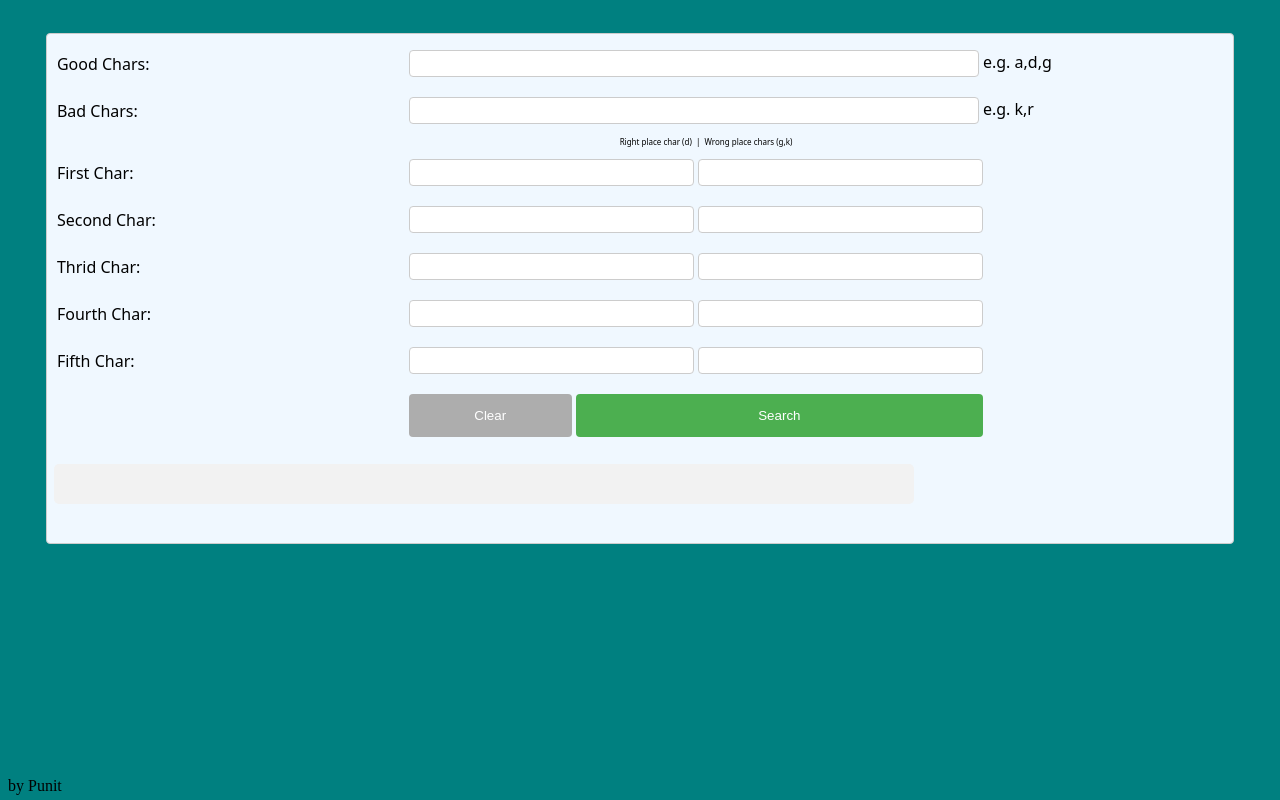
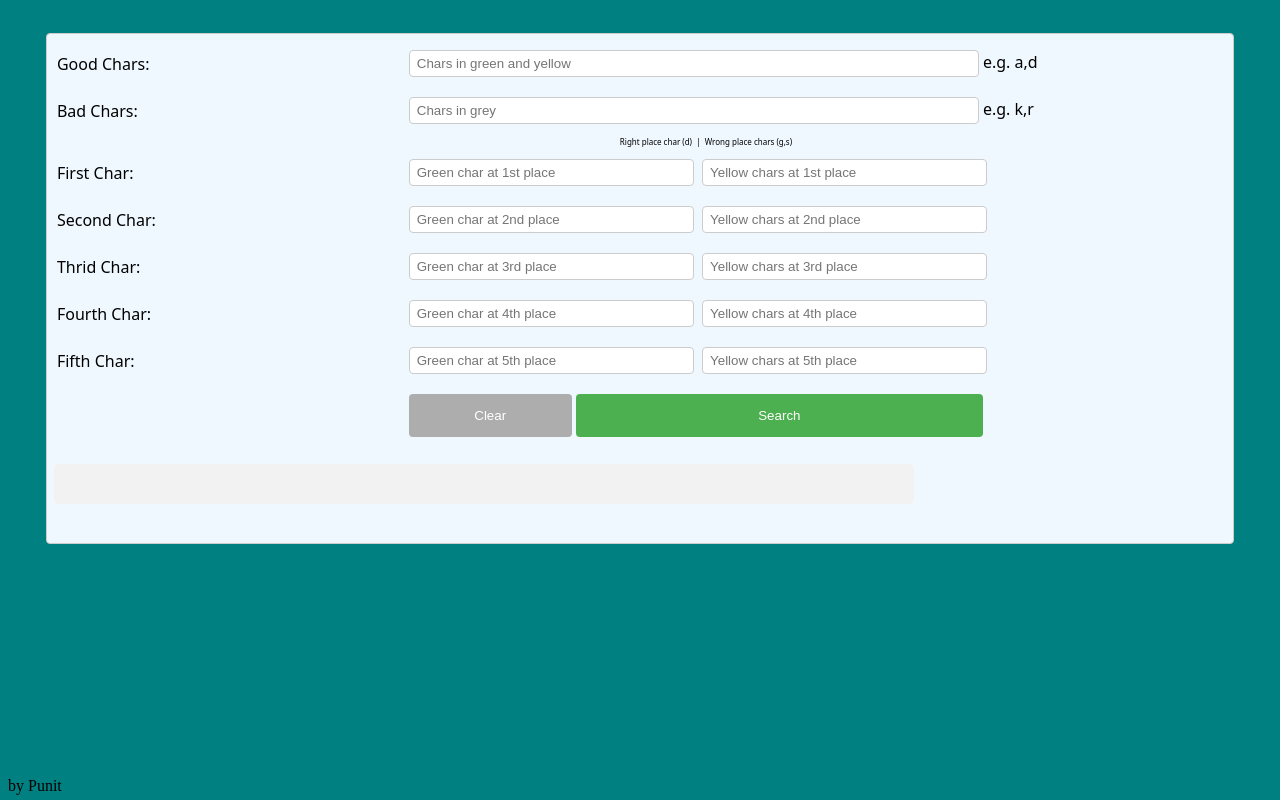
Before and after one commit to punitsgo/punitsgo.github.io, a plain HTML site: page WordleHelper.html in a window 1280 px wide. Drawn offline with Linux system fonts and the light colour scheme.

Commit message:
Added placeholder text

```diff
--- a/WordleHelper.html
+++ b/WordleHelper.html
@@ -15,37 +15,52 @@
 	<table width="100%">
 		<tr>
 			<td width="30%">Good Chars: </td>
-			<td width="80%"><input type="text" id="good"> e.g. a,d,g</td>
+			<td width="80%"><input type="text" id="good" placeholder="Chars in green and yellow"> e.g. a,d</td>
 		</tr>
 		<tr>
 			<td width="20%">Bad Chars: </td>
-			<td width="80%"><input type="text" id="bad"> e.g. k,r</td>
+			<td width="80%"><input type="text" id="bad" placeholder="Chars in grey"> e.g. k,r</td>
 		</tr>
 		<tr>
 			<td width="20%"></td>
 			<td width="60%" style="font-size: 50%;text-align:center;font-weight: 500;">
-				<span style="padding-right: 27%;"> Right place char (d)&nbsp;&nbsp;|&nbsp;&nbsp;Wrong place chars (g,k)</span>
+				<span style="padding-right: 27%;"> Right place char (d)&nbsp;&nbsp;|&nbsp;&nbsp;Wrong place chars (g,s)</span>
 			</td>
 		</tr>
 		<tr>
 			<td width="20%">First Char: </td>
-			<td width="80%"><input type="text" class="char" id="1">&nbsp;<input type="text" class="char" id="101"></td>
+			<td width="80%">
+				<input type="text" class="char" id="1" placeholder="Green char at 1st place">&nbsp;
+				<input type="text" class="char" id="101" placeholder="Yellow chars at 1st place">
+			</td>
 		</tr>
 		<tr>
 			<td width="20%">Second Char: </td>
-			<td width="80%"><input type="text" class="char" id="2">&nbsp;<input type="text" class="char" id="102"><br/></td>
+			<td width="80%">
+				<input type="text" class="char" id="2" placeholder="Green char at 2nd place">&nbsp;
+				<input type="text" class="char" id="102" placeholder="Yellow chars at 2nd place">
+			</td>
 		</tr>
 		<tr>
 			<td width="20%">Thrid Char: </td>
-			<td width="80%"><input type="text" class="char" id="3">&nbsp;<input type="text" class="char" id="103"><br/></td>
+			<td width="80%">
+				<input type="text" class="char" id="3" placeholder="Green char at 3rd place">&nbsp;
+				<input type="text" class="char" id="103" placeholder="Yellow chars at 3rd place">
+			</td>
 		</tr>
 		<tr>
 			<td width="20%">Fourth Char: </td>
-			<td width="80%"><input type="text" class="char" id="4">&nbsp;<input type="text" class="char" id="104"><br/></td>
+			<td width="80%">
+				<input type="text" class="char" id="4" placeholder="Green char at 4th place">&nbsp;
+				<input type="text" class="char" id="104" placeholder="Yellow chars at 4th place">
+			</td>
 		</tr>
 		<tr>
 			<td width="20%">Fifth Char: </td>
-			<td width="80%"><input type="text" class="char" id="5">&nbsp;<input type="text" class="char" id="105"><br/></td>
+			<td width="80%">
+				<input type="text" class="char" id="5" placeholder="Green char at 5th place">&nbsp;
+				<input type="text" class="char" id="105" placeholder="Yellow chars at 5th place">
+			</td>
 		</tr>
 		<tr>
 			<td width="20%"></td>
```
